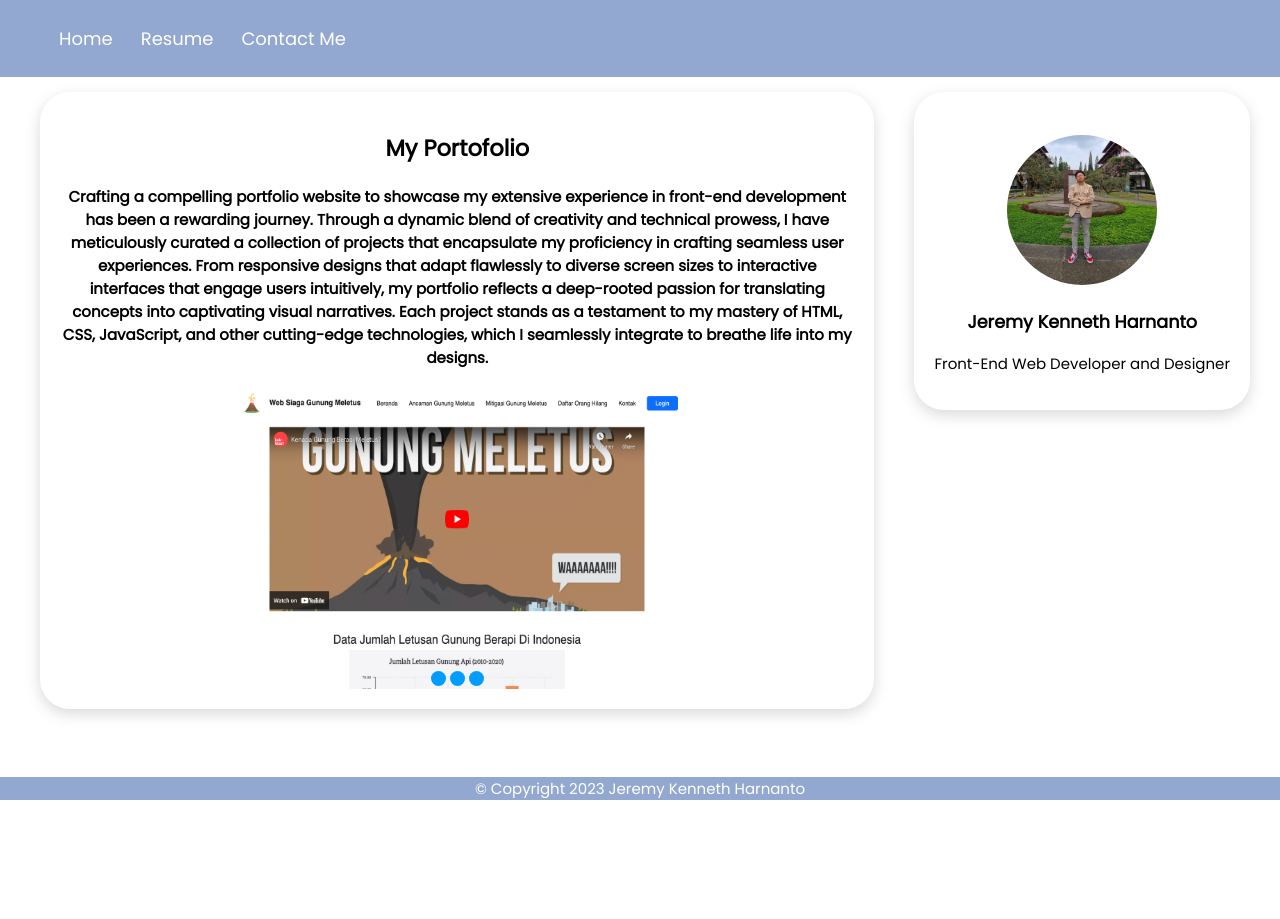
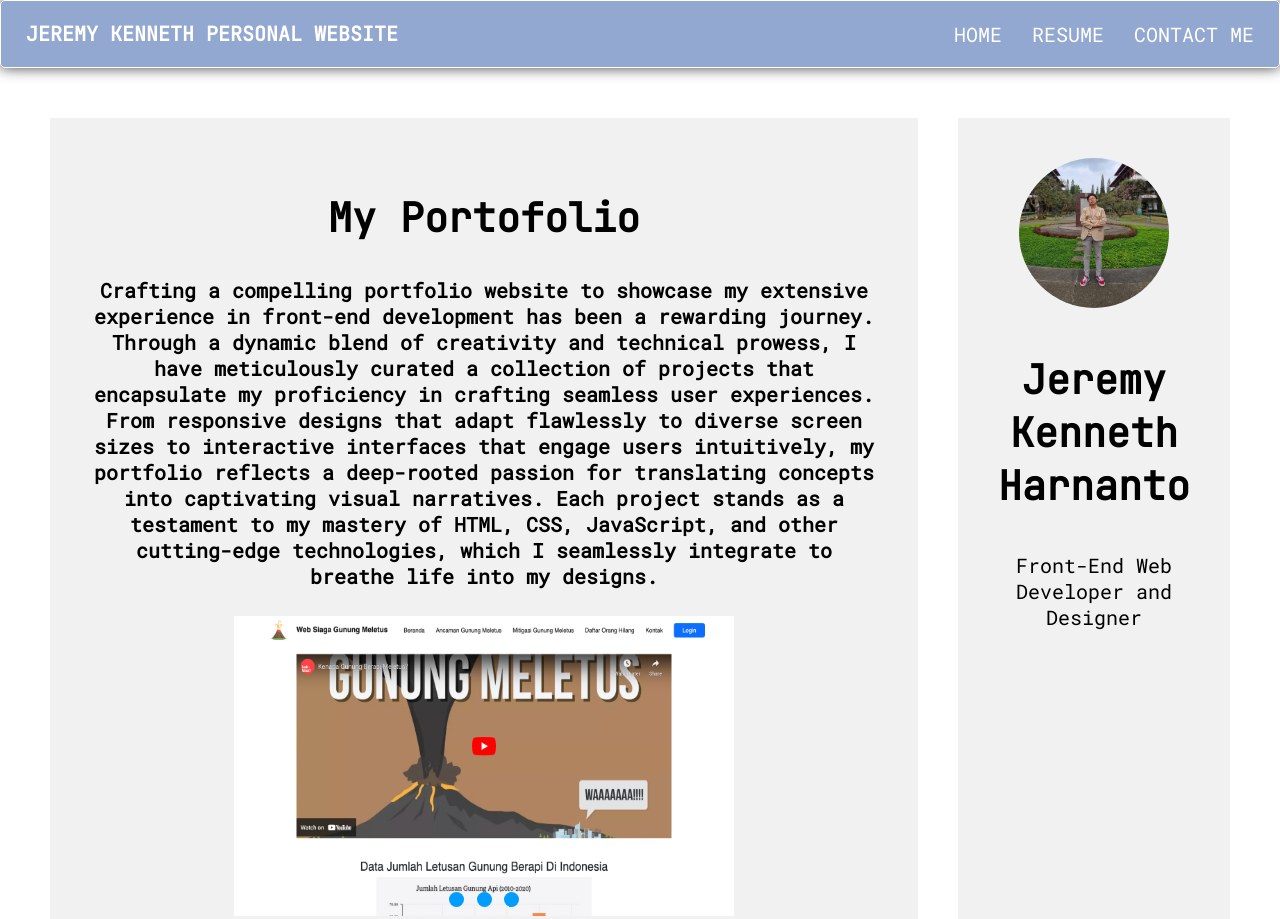
Before and after one commit to jeremykenneth7/Personal-Website-Project, a plain HTML site: page index.html in a window 1280 px wide. Shown: the top 919 px of the page. Before the commit the page ends 800 px from the top, so only its background shows below. Drawn offline with Linux system fonts and the light colour scheme; a script that the page names is missing.

Commit message:
edit flexbox

```diff
--- a/index.html
+++ b/index.html
@@ -6,13 +6,15 @@
     <meta name="viewport" content="width=device-width, initial-scale=1.0">
     <title>Portofolio dan Website Pribadi Jeremy Kenneth</title>
     <link rel="stylesheet" href="style.css">
-    <link href='https://fonts.googleapis.com/css?family=Poppins' rel='stylesheet'>
+    <link href='https://fonts.googleapis.com/css?family=JetBrains Mono' rel='stylesheet'>
+    <link href='https://fonts.googleapis.com/css?family=Roboto Mono' rel='stylesheet'>
     <script type="text/javascript" src="script.js"></script>
 </head>
 
 <body>
-    <header style="text-align: center;">
-        <nav class="navbar">
+    <header class="header">
+        <h1 class="title"><a>Jeremy Kenneth Personal Website</a></h1>
+        <nav>
             <ul class="nav-links">
                 <li><a href="/">Home</a></li>
                 <li><a href=resume.pdf>Resume</a></li>
@@ -22,11 +24,8 @@
     </header>
 
     <main>
-        <div class="flex-container">
-            <div class="container-article">
-                <ul class="cards">
-                    <li class="card">
-                        <div class="card-content">
+        <div class="container">
+            <div class="item1">
                 <article>
                     <header>
                         <h1>My Portofolio</h1>
@@ -66,32 +65,24 @@
                                 <a href="#slide-3"></a>
                             </div>
                         </div>
-
                     </header>
                 </article>
             </div>
-                    </li>
-                </ul>
-            </div>
 
+            <div class="item2">
                 <aside>
                     <article>
-                    <div class="container-aside">
-                        <ul class="cards">
-                            <li class="card">
-                                <br>
-                                <div class="card-content">
-                                    <img src="image/profile.jpg" width="150" height="150" style="border-radius: 50%;" />
+                        <img src="image/profile.jpg" width="150" height="150" style="border-radius: 50%;"
+                            class="center" />
                         <h1>Jeremy Kenneth Harnanto</h1>
                         <p>Front-End Web Developer and Designer</p>
-                                </div>
-                                </l1>
-                        </ul>
-                    </div>
                     </article>
                 </aside>
             </div>
+
+        </div>
     </main>
+
     <footer>
         &copy; Copyright 2023 Jeremy Kenneth Harnanto
     </footer>
--- a/style.css
+++ b/style.css
@@ -5,87 +5,108 @@
 }
 
 body {
-    font-family: "Poppins";
-    font-size: 15px;
+    font-family: "Roboto Mono";
+    font-size: 20px;
     margin: 0;
     padding: 0;
+    min-height: 100vh;
+    display: flex;
+    flex-direction: column;
 }
 
 /* Navbar and Header */
-header {
-    display: inline;
+h1 {
+    font-family: 'JetBrains Mono';font-size: 40px;
+}
+ul {
+    margin: 0;
+    padding: 0;
+    list-style: none;
 }
 
-nav ul {
-    display: flex;
+.title {
+    margin: 0;
+    font-size: 20px;
 }
 
-.navbar {
-    display: flex;
-    align-items: center;
-    justify-content: space-between;
-    padding: 5px;
-    background-color: #92a8d1;
-    color: #fff;
-    position: sticky;
-    top: 0;
+a {
+    text-decoration: none;
+    color: white;
 }
 
+.title a,
 .nav-links a {
-    color: #fff;
-    text-decoration: none;
+    padding: 10px 15px;
+    text-transform: uppercase;
+    text-align: center;
+    display: block;
+    color: white;
 }
 
-.navbar ul li {
-    display: flex;
-    gap: 1em;
-    font-size: 18px;
-    text-decoration: none;
-}
-
-.navbar ul li:hover {
+.header {
+    padding: 10px;
+    border: 1px solid white;
     background-color: #92a8d1;
+    box-shadow: 0px 0px 14px 0px rgba(0, 0, 0, 0.75);
     border-radius: 5px;
 }
 
-.navbar ul li {
-    padding: 5px 14px;
-    list-style-type: none;
+@media (min-width: 780px) {
+    .header,
+    .nav-links {
+        display: flex;
+    }
+    .header {
+        flex-direction: column;
+        align-items: center;
+    }
 }
 
-/* Container and Card */
-.card {
-    display: flex;
-    flex-direction: column;
-    padding: 20px;
-    border-radius: 30px;
-    box-shadow: 0 5px 15px rgba(0, 0, 0, 15%);
-    scroll-snap-align: start;
+@media (min-width: 1000px) {
+    .header {
+        flex-direction: row;
+        justify-content: space-between;
+    }
 }
 
-.flex-container {
-    display: flex;
-}
-
-.container-article {
-    flex: 3;
+/* Container Flexbox */
+article {
     text-align: center;
 }
 
-.container-aside {
-    flex: 1;
-    text-align: center;
-    margin-right: 30px;
-    align-self: stretch;
+.container {
+    display: flex;
+    flex-direction: row;
+    margin: 30px;
 }
 
+.container > div {
+    background-color: #f1f1f1;
+    margin: 20px;
+    padding: 40px;
+    border: 5px;
+}
+
+@media (max-width: 700px) {
+    .container {
+        flex-direction: column;
+    }
+
+    .container > div {
+        margin: 10px;
+    }
+
+    .center {
+        display: flex;
+        margin: auto;
+    }
+}
 
 /*Image Slider */
 .slider {
     width: 500px;
     height: 300px;
-    margin-left: auto;
-    margin-right: auto;
+    margin: auto;
     text-align: center;
     overflow: hidden;
 }
@@ -103,7 +124,7 @@ nav ul {
 
 .slide {
     float: left;
-    margin: 0px;
+    margin: auto;
     padding: 0px;
     position: relative;
 }
@@ -122,7 +143,7 @@ nav ul {
 
 .circles {
     position: relative;
-    top: -20px;
+    top: -30px;
 }
 
 .circles a {
@@ -135,10 +156,7 @@ nav ul {
 
 /* Footer */
 footer {
-    position: fixed;
-    left: 0;
-    bottom: 0;
-    width: 100%;
+    margin-top: auto;
     background-color: #92a8d1;
     color: white;
     text-align: center;
```
Also changed, not shown: script.js (deleted). Lines whose indentation alone changed are shown as unchanged.
